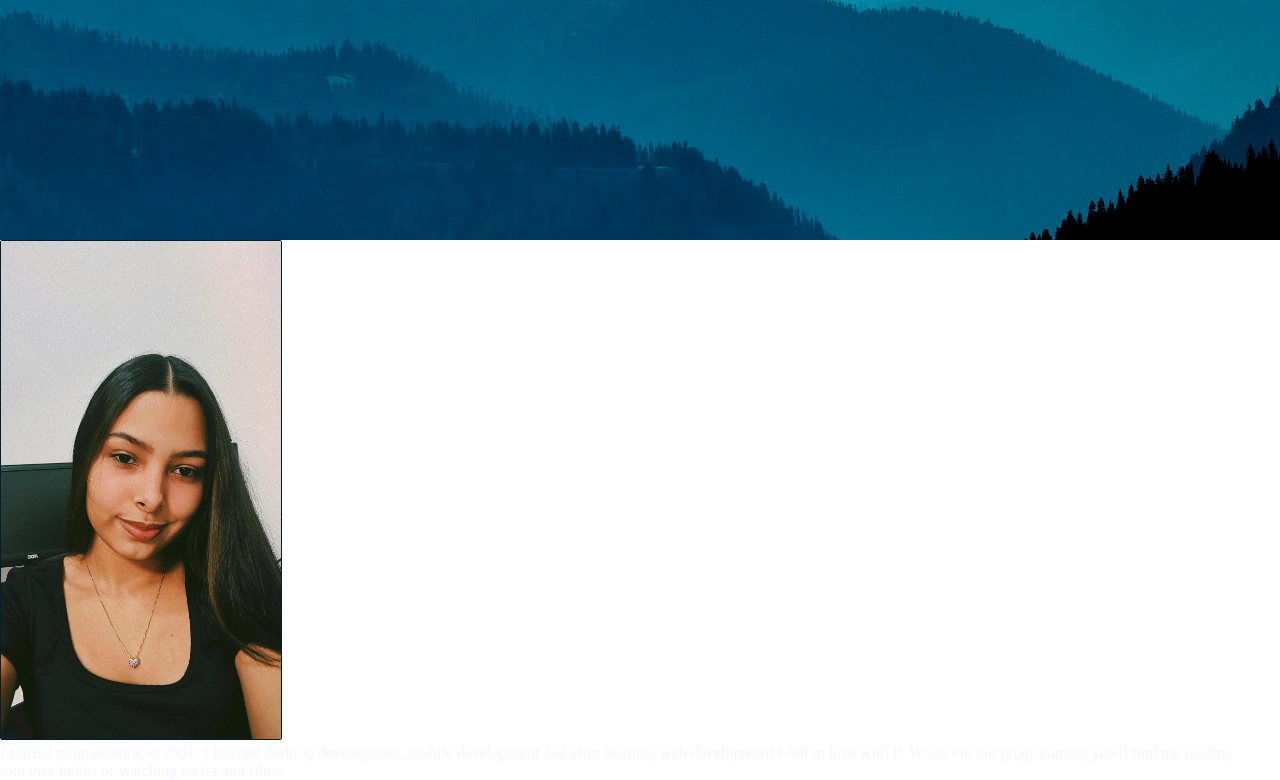
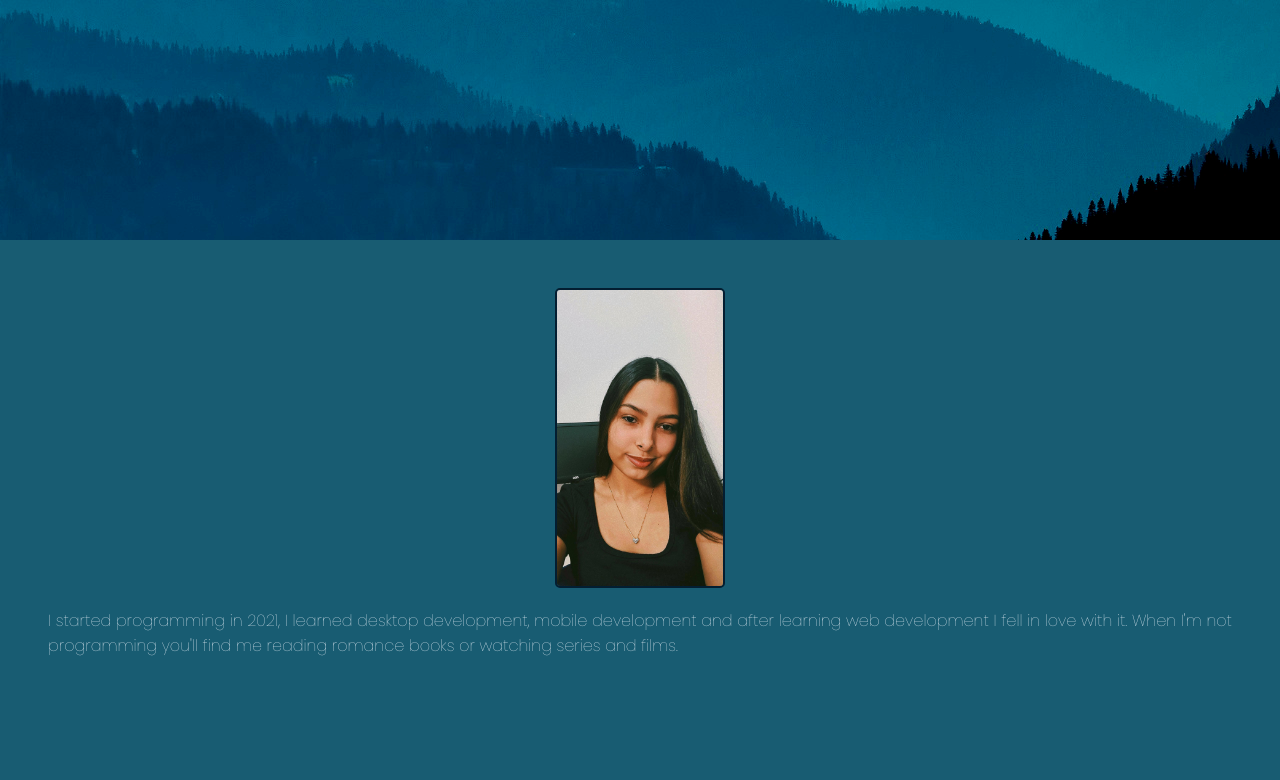
Before and after one commit to GabrielaMed/myPortfolio, a PHP site: page / in a window 1280 px wide. Shown: the part 560-1340 px from the top of the page. After the commit the page ends 1216 px from the top, so only its background shows below. Run offline with PHP 8.4, Linux system fonts and the light colour scheme.

Commit message:
section about done

```diff
--- a/css/style.css
+++ b/css/style.css
@@ -148,11 +148,27 @@ nav{
 }
 
 #About{
+    background-color: var(--middleBlue);
+    padding: 3rem;
+    width: 100%;
+}
 
+.aboutMe{
+    display: flex;
+    flex-wrap: wrap;
+    gap: 16px;
+    justify-content: center;
+    align-items: center;
 }
 
 .myFoto img{
-    height: 500px;
-    border: 1px solid var(--darkBlue);
-    border-radius: 2px;
+    height: 300px;
+    border: 2px solid var(--darkBlue);
+    border-radius: 5px;
 }
+
+.aboutMe p{
+    font-family: var(--poppins);
+    text-align: justify;
+    word-break: break-all;
+}
--- a/index.html
+++ b/index.html
@@ -70,7 +70,7 @@
           <img src="/img/myFoto.png" alt="Web Developer Girl">
         </div>
         <p>
-            I started programming in 2021, I learned desktop development, mobile development and after learning web development I fell in love with it. When I'm not programming you'll find me reading romance books or watching series and films.
+          I started programming in 2021, I learned desktop development, mobile development and after learning web development I fell in love with it. When I'm not programming you'll find me reading romance books or watching series and films.
         </p>
     </div>
     </section>
```
Also changed, not shown: js/main.js (+18 -19 lines).
